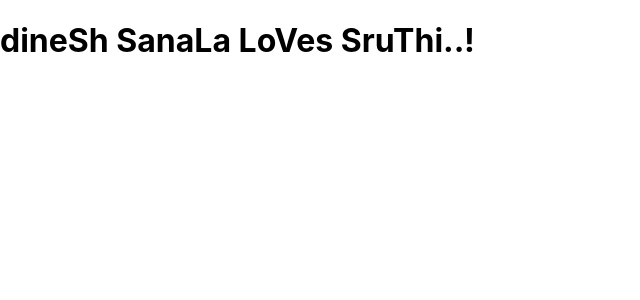
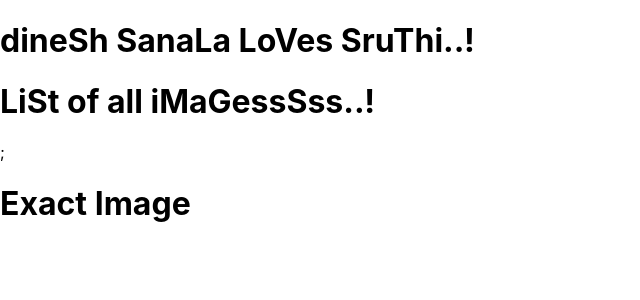
Before and after one commit to dnsh4989/dinu, a Next.js app: page / in a window 1280 px wide. Shown: the top 300 px of the page, without its empty margins (0-640 px from the left). Built offline with nearby package versions, Linux system fonts and the light colour scheme.

Commit message:
images component..

```diff
--- /dev/null
+++ b/pages/images/[imageId].js
@@ -0,0 +1,5 @@
+function ImageItemPage() {
+  return <h1>Exact Image</h1>;
+}
+
+export default ImageItemPage;
--- /dev/null
+++ b/pages/images/index.js
@@ -0,0 +1,12 @@
+import ImageItemPage from "./[imageId]";
+
+function ImageListPage() {
+  return (
+    <div>
+      <h1>LiSt of all iMaGessSss..!</h1>;
+      <ImageItemPage />
+    </div>
+  );
+}
+
+export default ImageListPage;
--- a/pages/index.js
+++ b/pages/index.js
@@ -1,5 +1,12 @@
+import ImageListPage from "./images/index";
+
 function HomePage() {
-  return <h1>dineSh SanaLa LoVes SruThi..!</h1>;
+  return (
+    <div>
+      <h1>dineSh SanaLa LoVes SruThi..!</h1>
+      <ImageListPage />
+    </div>
+  );
 }
 
 export default HomePage;
```
